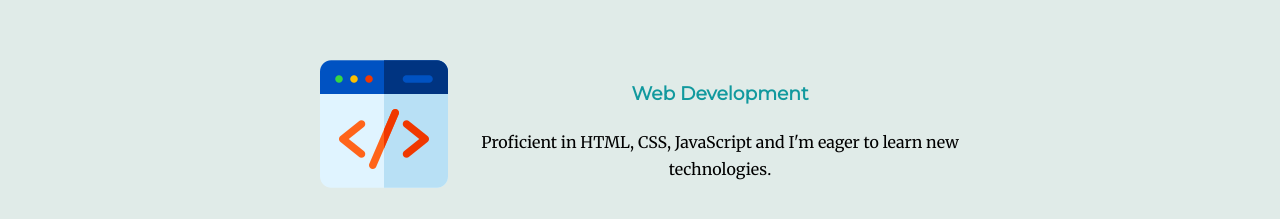
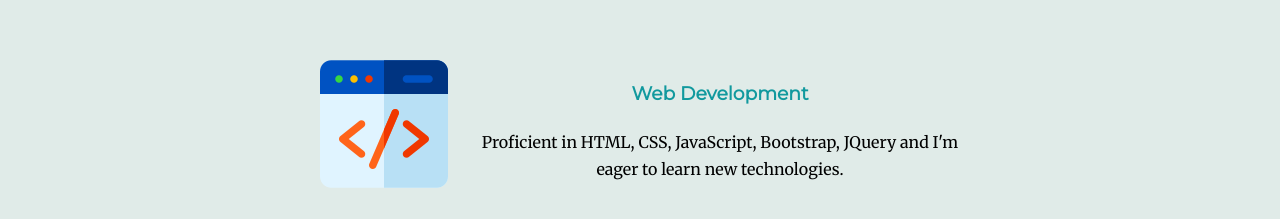
Before and after one commit to n1no01/Nino-CV-website, a plain HTML site: page index.html in a window 1280 px wide. Shown: the part 1220-1439 px from the top of the page. Drawn offline with Linux system fonts and the light colour scheme.

Commit message:
Update index.html

```diff
--- a/index.html
+++ b/index.html
@@ -27,7 +27,7 @@
           <div class="skill-row">
               <img class="img1" src="images/web-development.png" alt="web development img">
               <h3>Web Development</h3>
-            <p class="skills-desc">Proficient in HTML, CSS, JavaScript and I'm eager to learn new technologies. </p>
+            <p class="skills-desc">Proficient in HTML, CSS, JavaScript, Bootstrap, JQuery and I'm eager to learn new technologies. </p>
           </div>
           <div class="skill-row">
             <img class="img2" src="images/c-.png" alt="c++ logo">
```
